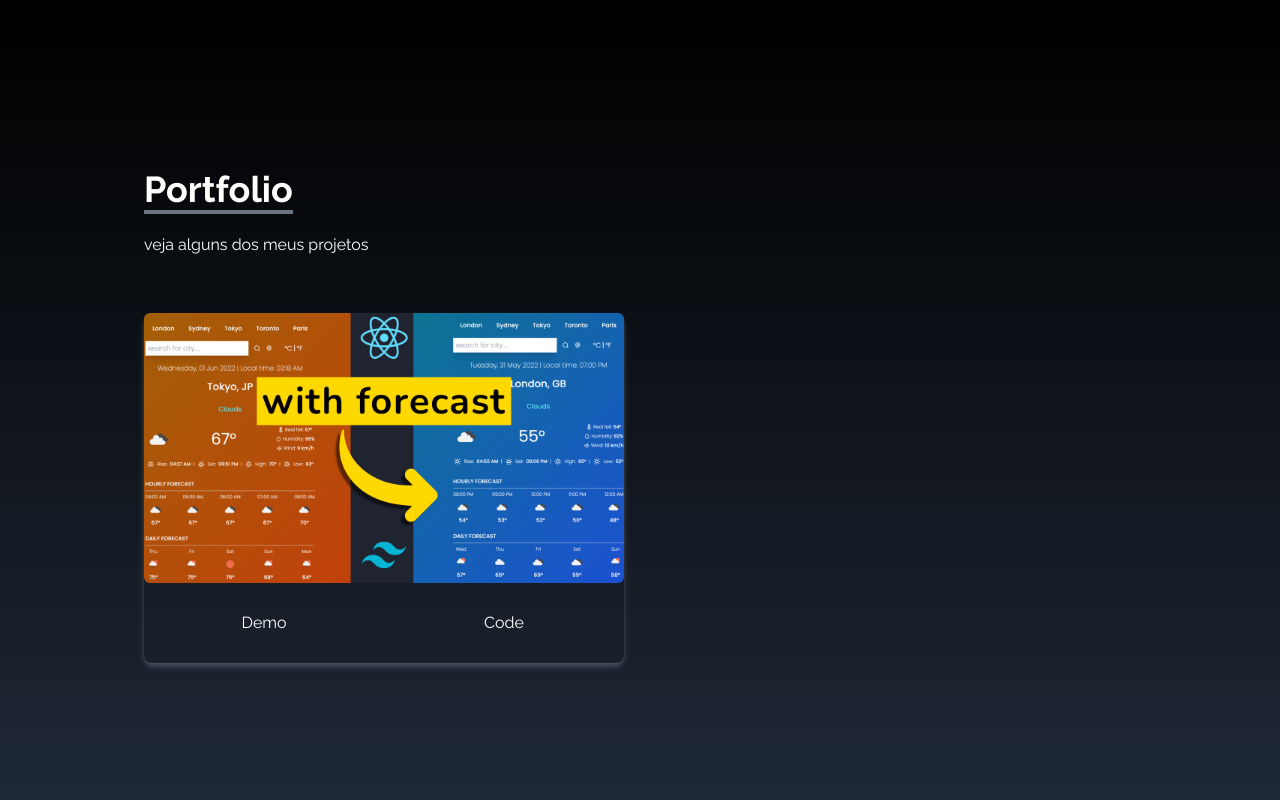
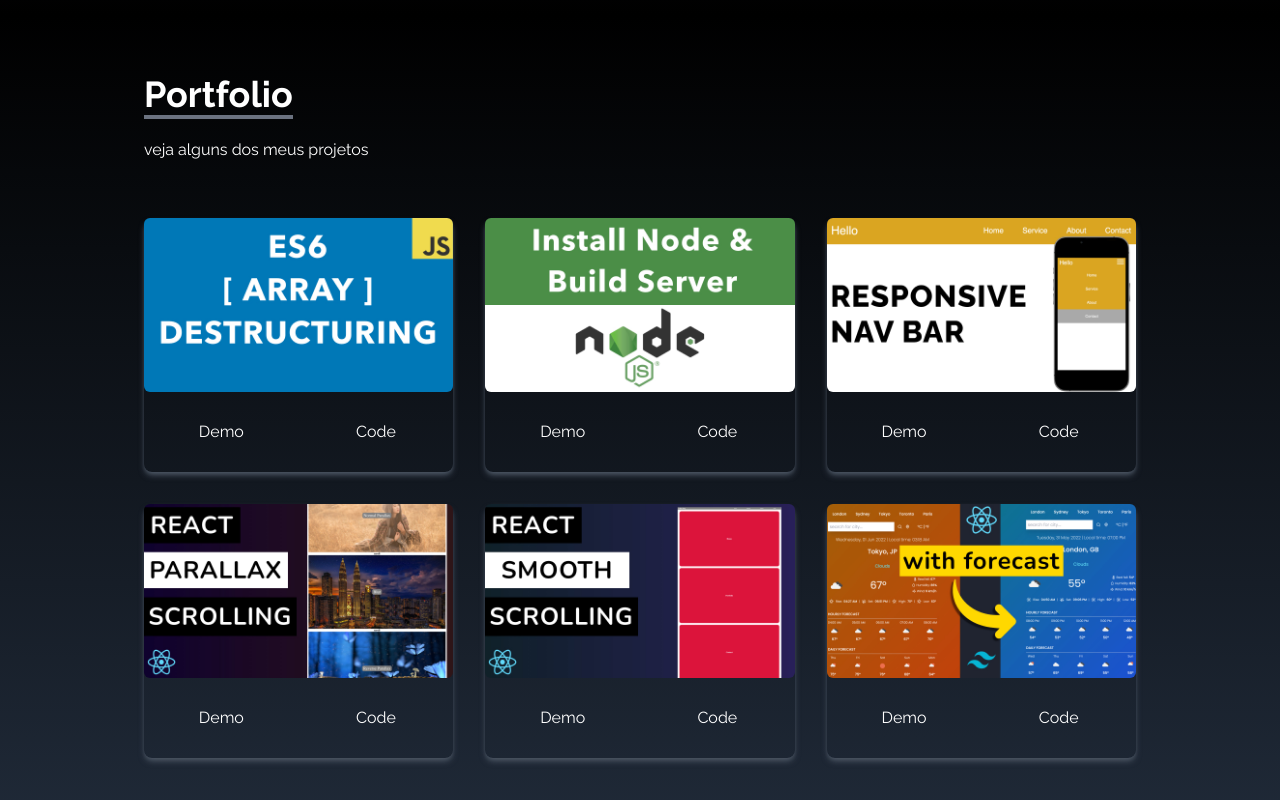
Before and after one commit to cortinhas30/Portifolio, a React (Create React App) app: page / in a window 1280 px wide. Shown: the part 1584-2384 px from the top of the page. Built offline with nearby package versions, Linux system fonts and the light colour scheme.

Commit message:
adicionando imagens portfolio

```diff
--- a/src/components/Portfolio.jsx
+++ b/src/components/Portfolio.jsx
@@ -1,9 +1,44 @@
-import React from 'react'
-import reactWeather from '../assets/portfolio/reactWeather.jpg';
+import React from "react";
+import arrayDestruct from "../assets/portfolio/arrayDestruct.jpg";
+import installNode from "../assets/portfolio/installNode.jpg";
+import navbar from "../assets/portfolio/navbar.jpg";
+import reactParallax from "../assets/portfolio/reactParallax.jpg";
+import reactSmooth from "../assets/portfolio/reactSmooth.jpg";
+import reactWeather from "../assets/portfolio/reactWeather.jpg";
 
 const Portfolio = () => {
+  const portfolios = [
+    {
+      id: 1,
+      src: arrayDestruct,
+    },
+    {
+      id: 2,
+      src: installNode,
+    },
+    {
+      id: 3,
+      src: navbar,
+    },
+    {
+      id: 4,
+      src: reactParallax,
+    },
+    {
+      id: 5,
+      src: reactSmooth,
+    },
+    {
+      id: 6,
+      src: reactWeather,
+    },
+  ];
+
   return (
-    <div name="portfolio" className="h-screen w-full bg-gradient-to-b from-black to-gray-800 text-white">
+    <div
+      name="portfolio"
+      className="w-full bg-gradient-to-b from-black to-gray-800 text-white md:h-screen"
+    >
       <div className="max-w-screen-lg p-4 mx-auto flex flex-col justify-center w-full h-full">
         <div className="pb-8">
           <p className="text-4xl font-bold inline border-b-4 border-gray-500">
@@ -11,10 +46,11 @@ const Portfolio = () => {
           </p>
           <p className="py-6">veja alguns dos meus projetos</p>
         </div>
-        <div className="grid sm:grid-cols-2 md:grid-col-3 gap-8 px-12 sm:px-0">
-          <div className="shadow-md shadow-gray-600 rounded-lg">
+        <div className="grid sm:grid-cols-2 md:grid-cols-3 gap-8 px-12 sm:px-0">
+          {portfolios.map(({ id, src }) => (
+            <div key={id}className="shadow-md shadow-gray-600 rounded-lg">
               <img
-              src={reactWeather}
+                src={src}
                 alt=""
                 className="rounded-md duration-200 hover:scale-105"
               />
@@ -27,11 +63,11 @@ const Portfolio = () => {
                 </button>
               </div>
             </div>
+          ))}
         </div>
       </div>
     </div>
-
   );
 };
 
-export default Portfolio
+export default Portfolio;
```
Lines whose indentation alone changed are shown as unchanged.
